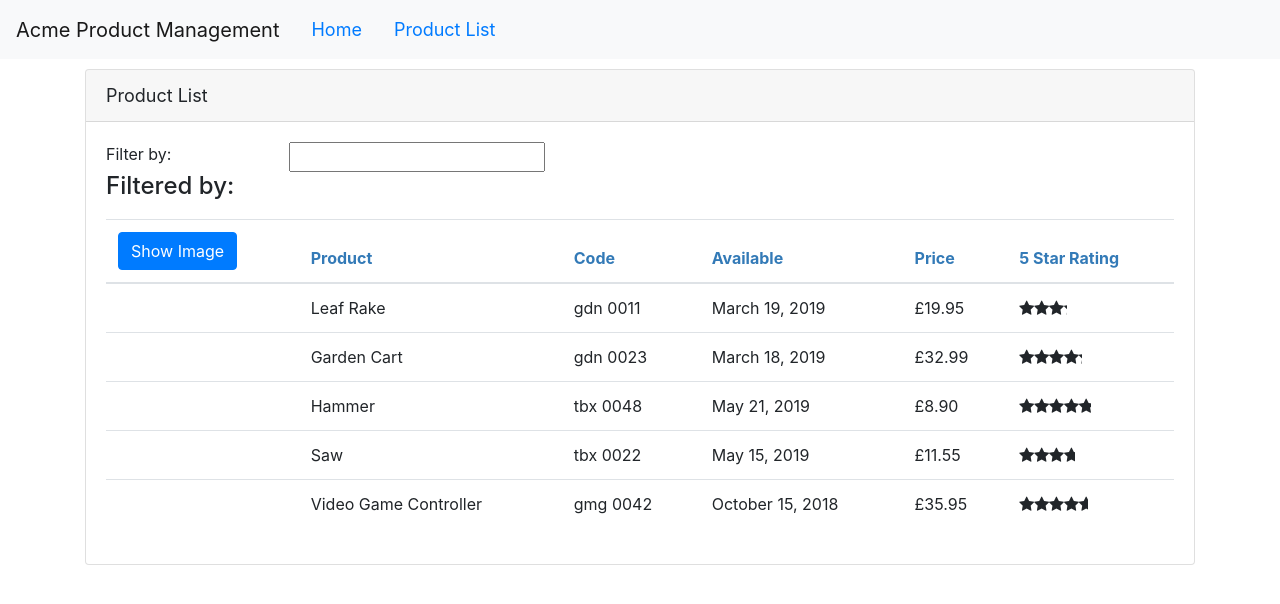
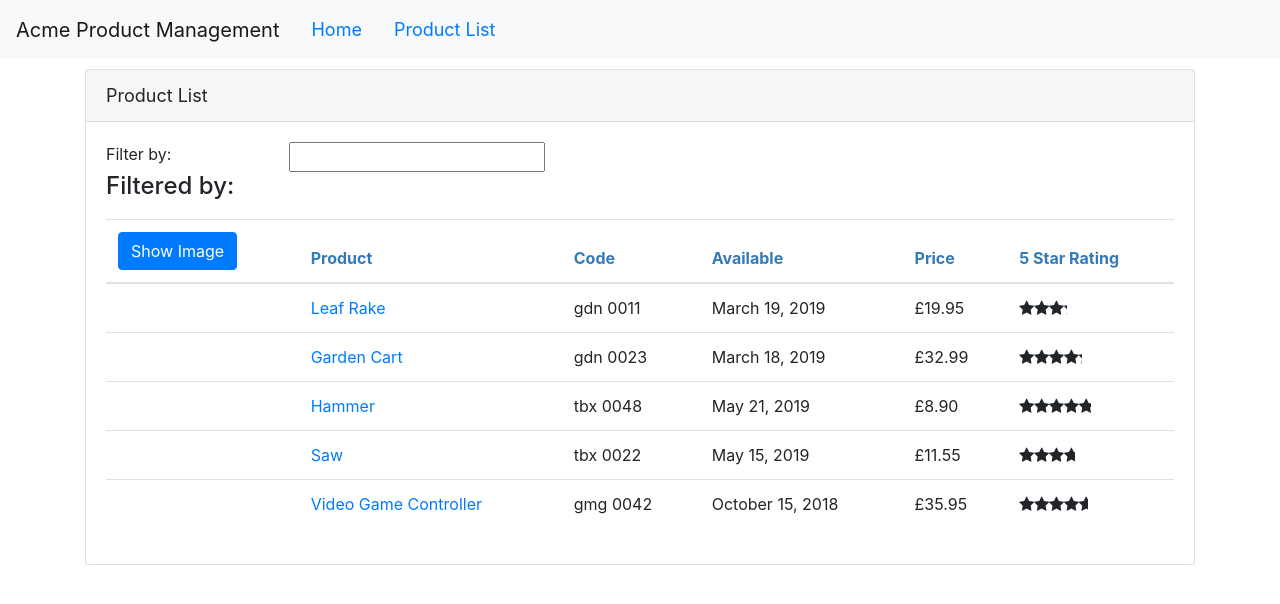
Before and after one commit to MSMSalim/ACME-APP, an Angular app: page /products in a window 1280 px wide. Shown: the top 604 px of the page. Built offline with nearby package versions, Linux system fonts and the light colour scheme.

Commit message:
route with click event back to products page from details page

```diff
--- a/src/app/products/product-detail.component.html
+++ b/src/app/products/product-detail.component.html
@@ -2,4 +2,11 @@
     <div class="card-header">
         {{ pageTitle + ': ' + product.productName}}
     </div>
+    <div class="card-footer">
+        <button class="btn btn-outline-secondary"
+        (click) = "onBack"
+        style="width: 80px;">
+        <i class="fa fa-chevron-left"></i>Back
+    </button>
+    </div>
 </div>
--- a/src/app/products/product-detail.component.ts
+++ b/src/app/products/product-detail.component.ts
@@ -1,18 +1,37 @@
 import { Component, OnInit } from '@angular/core';
 import { IProduct } from './product';
+import { ActivatedRoute, Router } from '@angular/router';
 
 @Component({
   selector: 'pm-product-detail',
   templateUrl: './product-detail.component.html',
-  styleUrls: ['./product-detail.component.css']
+  styleUrls: ['./product-detail.component.css'],
 })
 export class ProductDetailComponent implements OnInit {
-  public pageTitle : string = 'Product Detail';
-  public product : IProduct;
+  public pageTitle: string = 'Product Detail';
+  public product: IProduct;
 
-  constructor() { }
+  constructor(private route: ActivatedRoute, private router: Router) {}
 
   ngOnInit(): void {
+    let id = +this.route.snapshot.paramMap.get('id');
+    console.log(this.route.snapshot.paramMap.get('id'));
+
+    this.pageTitle += `: ${id}`;
+
+    this.product = {
+      productId: id,
+      productName: 'Leaf Rake',
+      productCode: 'GDN-0011',
+      releaseDate: 'March 19, 2019',
+      description: 'Leaf rake with 48-inch wooden handle.',
+      price: 19.95,
+      starRating: 3.2,
+      imageUrl: 'assets/images/leaf_rake.png',
+    };
   }
 
+  onBack(): void {
+    this.router.navigate(['/products']);
+  }
 }
--- a/src/app/products/product-list.component.html
+++ b/src/app/products/product-list.component.html
@@ -41,7 +41,11 @@
                 [style.margin.px]="imageMargin"
               />
             </td>
-            <td>{{ product.productName }}</td>
+            <td>
+              <a [routerLink]="['/products', product.productId]">
+                {{ product.productName }}
+              </a>
+            </td>
             <td>
               {{ product.productCode | lowercase | convertToSpaces: "-" }}
             </td>
```
